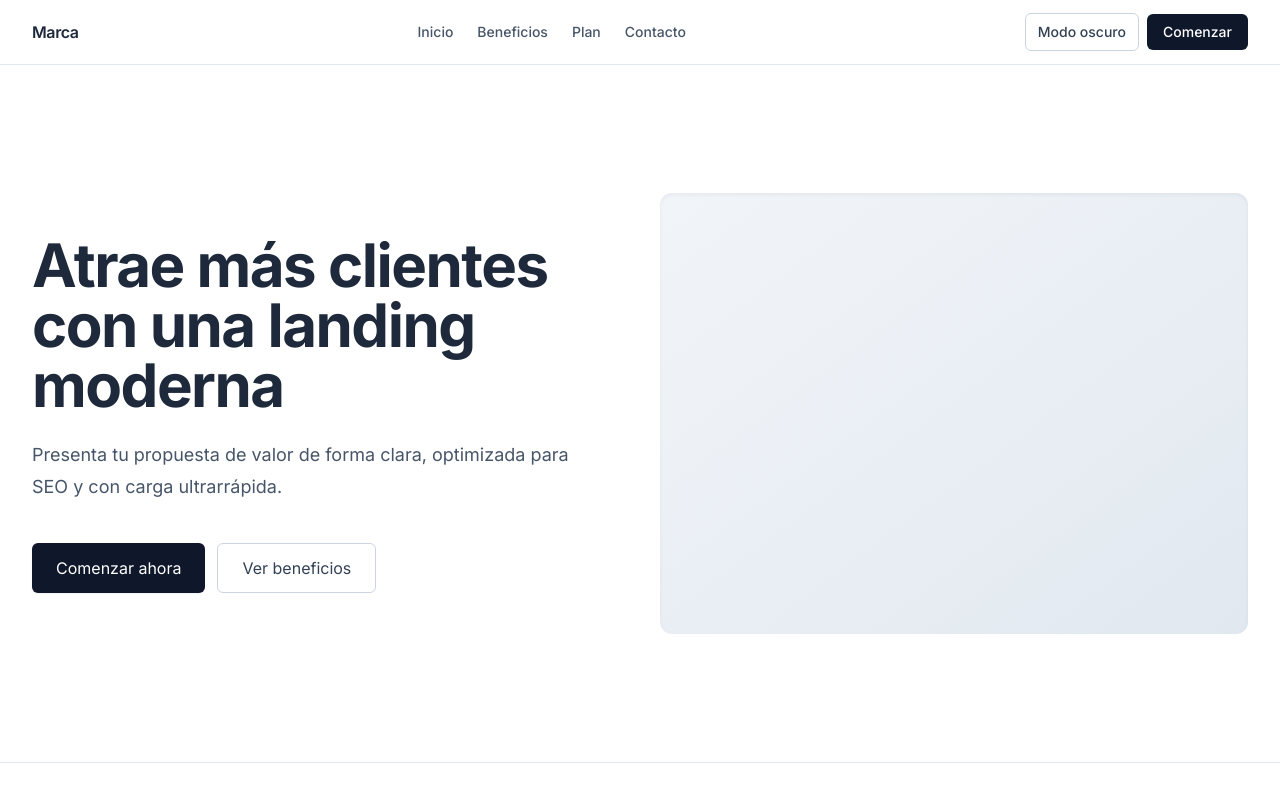
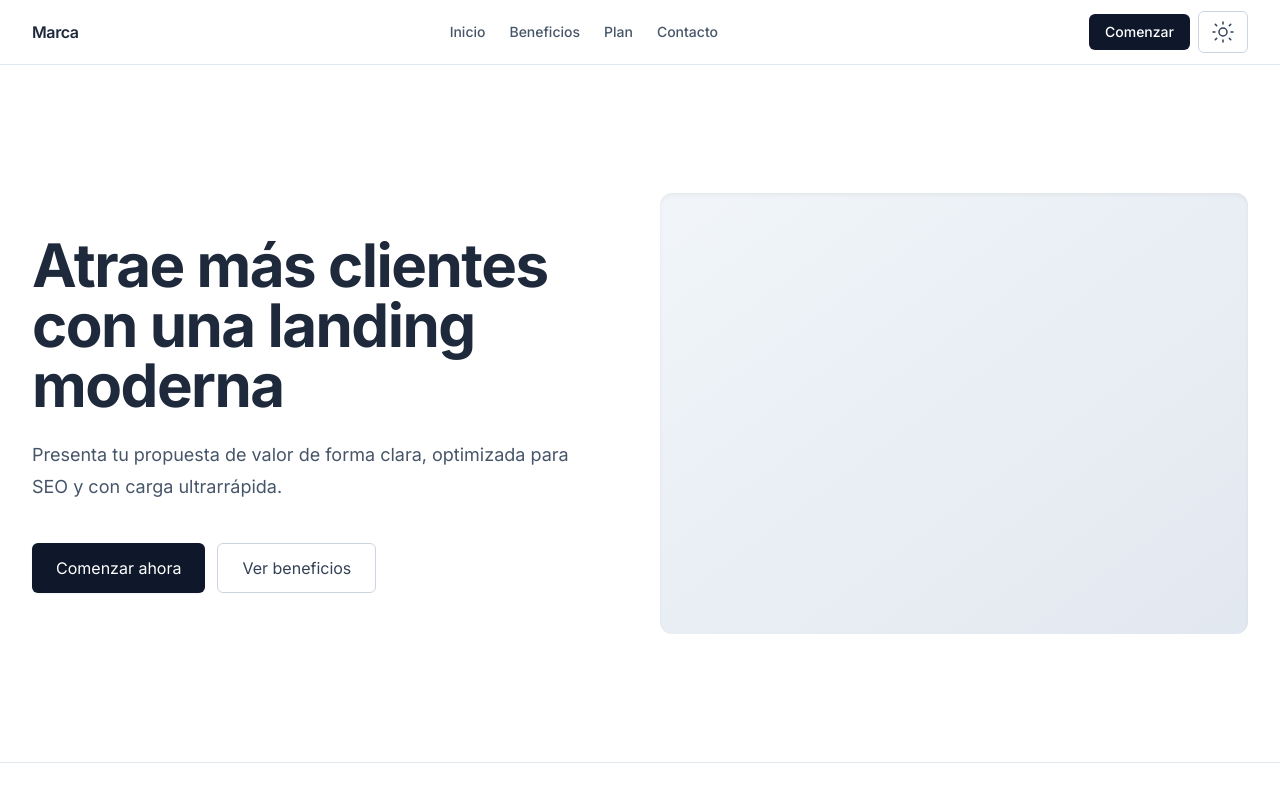
Before and after one commit to emmanuel1516/Landing-base-con-Tailwind, a website: page index.html in a window 1280 px wide. Shown: the top 800 px of the page. Drawn offline with Linux system fonts and the light colour scheme.

Commit message:
Se acomda boton de modo oscuro-clero

```diff
--- a/index.html
+++ b/index.html
@@ -42,11 +42,19 @@
             <a href="#contacto" class="hover:text-slate-900 text-slate-600 dark:text-slate-300 dark:hover:text-white">Contacto</a>
           </nav>
           <div class="flex items-center gap-2">
-            <button id="theme-toggle" type="button" aria-pressed="false" class="inline-flex items-center justify-center rounded-md border border-slate-300 bg-white px-3 py-2 text-sm font-medium text-slate-700 hover:bg-slate-50 dark:border-slate-700 dark:bg-slate-800 dark:text-slate-200 dark:hover:bg-slate-700">
+                        <a href="#cta" class="hidden rounded-md bg-slate-900 px-4 py-2 text-sm font-medium text-white hover:bg-slate-800 sm:inline-flex dark:bg-slate-100 dark:text-slate-900 dark:hover:bg-white">Comenzar</a>
+            <button id="theme-toggle" type="button" aria-pressed="false" class="inline-flex items-center justify-center rounded-md border border-slate-300 bg-white px-3 py-2 text-sm font-medium text-slate-700 hover:bg-slate-50 transition-colors duration-200 dark:border-slate-700 dark:bg-slate-800 dark:text-slate-200 dark:hover:bg-slate-700">
               <span class="sr-only">Alternar tema</span>
-              <span id="theme-toggle-label">Modo oscuro</span>
+              <!-- Sol (modo claro) -->
+              <svg class="h-6 w-6 dark:hidden" viewBox="0 0 24 24" fill="none" xmlns="http://www.w3.org/2000/svg" aria-hidden="true">
+                <path d="M12 4V2M12 22v-2M4 12H2m20 0h-2M5.636 5.636 4.222 4.222m15.556 15.556-1.414-1.414M18.364 5.636l1.414-1.414M5.636 18.364l-1.414 1.414" stroke="currentColor" stroke-width="1.5" stroke-linecap="round"/>
+                <circle cx="12" cy="12" r="4" stroke="currentColor" stroke-width="1.5"/>
+              </svg>
+              <!-- Luna (modo oscuro) -->
+              <svg class="hidden h-6 w-6 dark:block" viewBox="0 0 24 24" fill="none" xmlns="http://www.w3.org/2000/svg" aria-hidden="true">
+                <path d="M21 12.79A9 9 0 1 1 11.21 3 7 7 0 0 0 21 12.79Z" stroke="currentColor" stroke-width="1.5" fill="none"/>
+              </svg>
             </button>
-            <a href="#cta" class="hidden rounded-md bg-slate-900 px-4 py-2 text-sm font-medium text-white hover:bg-slate-800 sm:inline-flex dark:bg-slate-100 dark:text-slate-900 dark:hover:bg-white">Comenzar</a>
           </div>
         </div>
       </div>
--- a/js/main.js
+++ b/js/main.js
@@ -4,17 +4,14 @@ document.addEventListener('DOMContentLoaded', () => {
 
   const root = document.documentElement;
   const themeToggleBtn = document.getElementById('theme-toggle');
-  const themeToggleLabel = document.getElementById('theme-toggle-label');
 
   const applyTheme = (theme) => {
     if (theme === 'dark') {
       root.classList.add('dark');
       themeToggleBtn?.setAttribute('aria-pressed', 'true');
-      if (themeToggleLabel) themeToggleLabel.textContent = 'Modo claro';
     } else {
       root.classList.remove('dark');
       themeToggleBtn?.setAttribute('aria-pressed', 'false');
-      if (themeToggleLabel) themeToggleLabel.textContent = 'Modo oscuro';
     }
   };
 
```
Also changed, not shown: styles.css.
